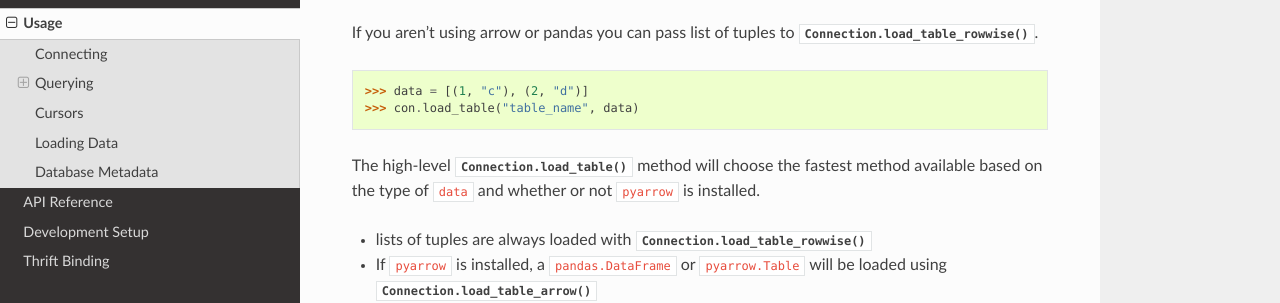
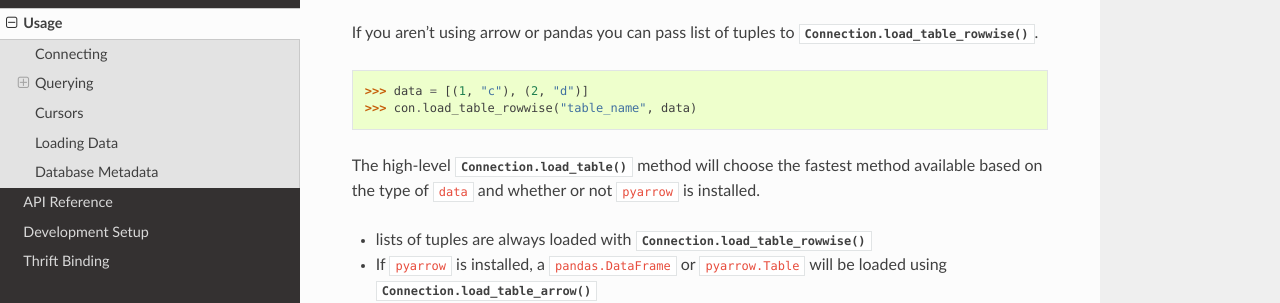
Before and after one commit to heavyai/pymapd, a Sphinx documentation site: the page built from docs/source/usage.rst, in a window 1280 px wide and 900 px high, scrolled down 3123 px. Shown: the part 159-462 px from the top of the window. Built offline with Sphinx 7.4.7 and the Read the Docs theme 2.0.0, drawn with Linux system fonts in a browser that asks for light colours.

Commit message:
DOC: copy paste error in con.load_table_rowwise (#83)
MapD QA caught this. Should be: con.load_table_rowwise("table_name", data)

```diff
--- a/docs/source/usage.rst
+++ b/docs/source/usage.rst
@@ -172,7 +172,7 @@ If you aren't using arrow or pandas you can pass list of tuples to
 .. code-block:: python
 
    >>> data = [(1, "c"), (2, "d")]
-   >>> con.load_table("table_name", data)
+   >>> con.load_table_rowwise("table_name", data)
 
 
 The high-level :meth:`Connection.load_table` method will choose the fastest
```
